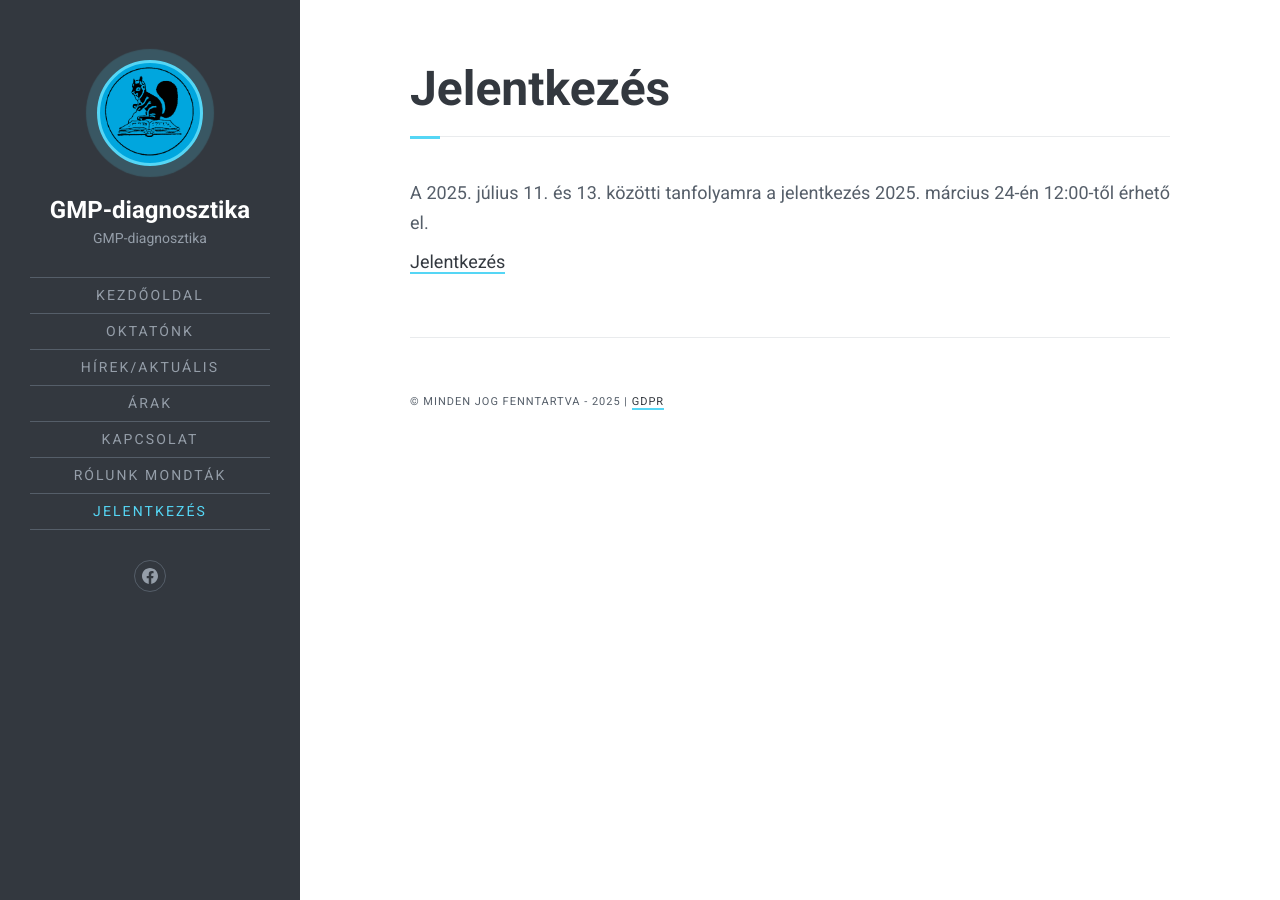
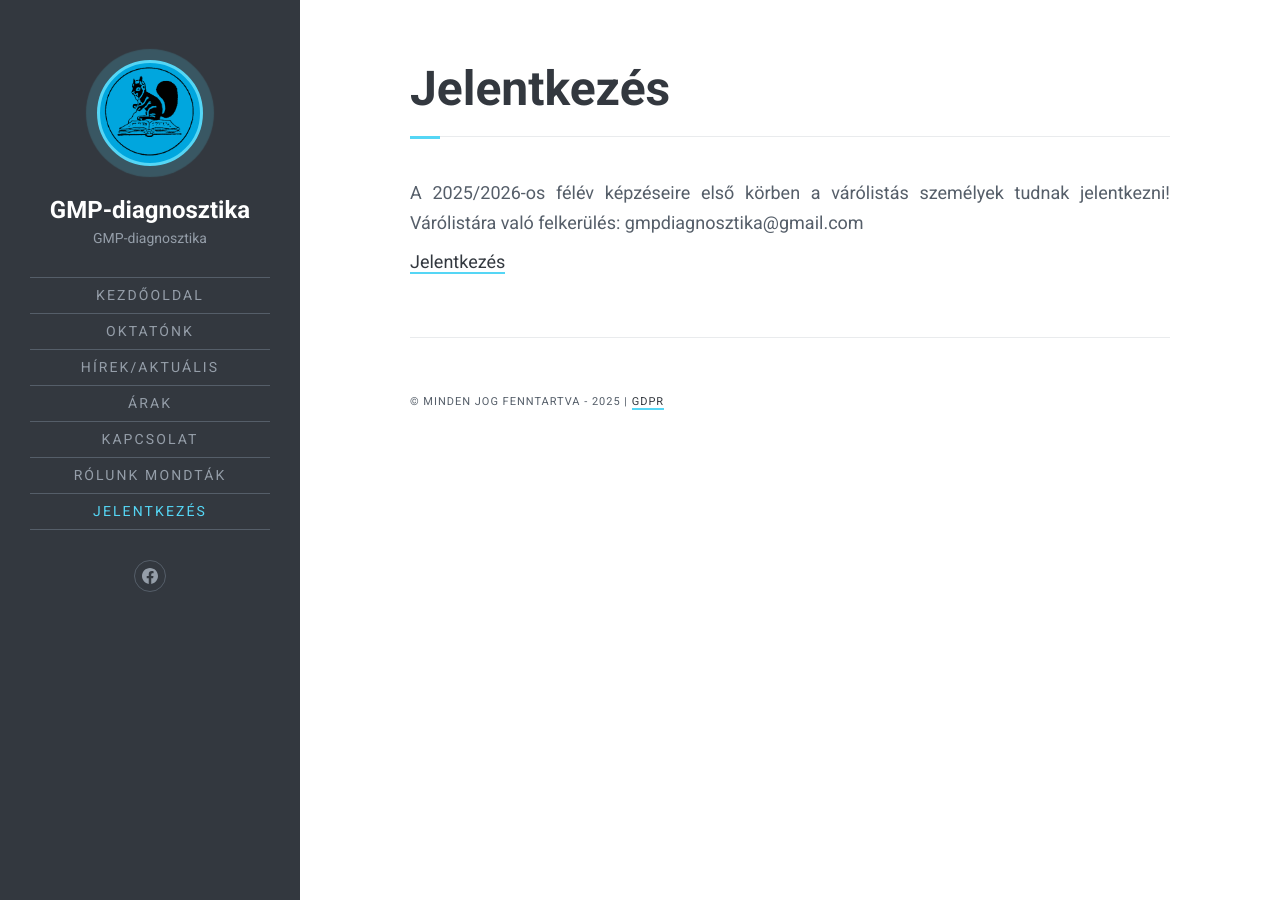
Before and after one commit to gmpdiagnosztika/gmpdiagnosztika.github.io, a Jekyll site: the page built from jelentkezes.md, in a window 1280 px wide. Built offline with Jekyll 4.4.1, drawn with Linux system fonts in a browser that asks for light colours; comment, search, counter and statistics services are not loaded.

Commit message:
Update jelentkezes.md

```diff
--- a/jelentkezes.md
+++ b/jelentkezes.md
@@ -3,7 +3,8 @@ layout: page
 title: Jelentkezés
 description: Jelentkezés
 ---
-A 2025. július 11. és 13. közötti tanfolyamra a jelentkezés 2025. március 24-én 12:00-től érhető el.
+A 2025/2026-os félév képzéseire első körben a várólistás személyek tudnak jelentkezni!
+Várólistára való felkerülés: gmpdiagnosztika@gmail.com
 
 
 [Jelentkezés](https://forms.gle/5TWgtW9Q5ZbQt8SE7){:target="_blank"}
```
